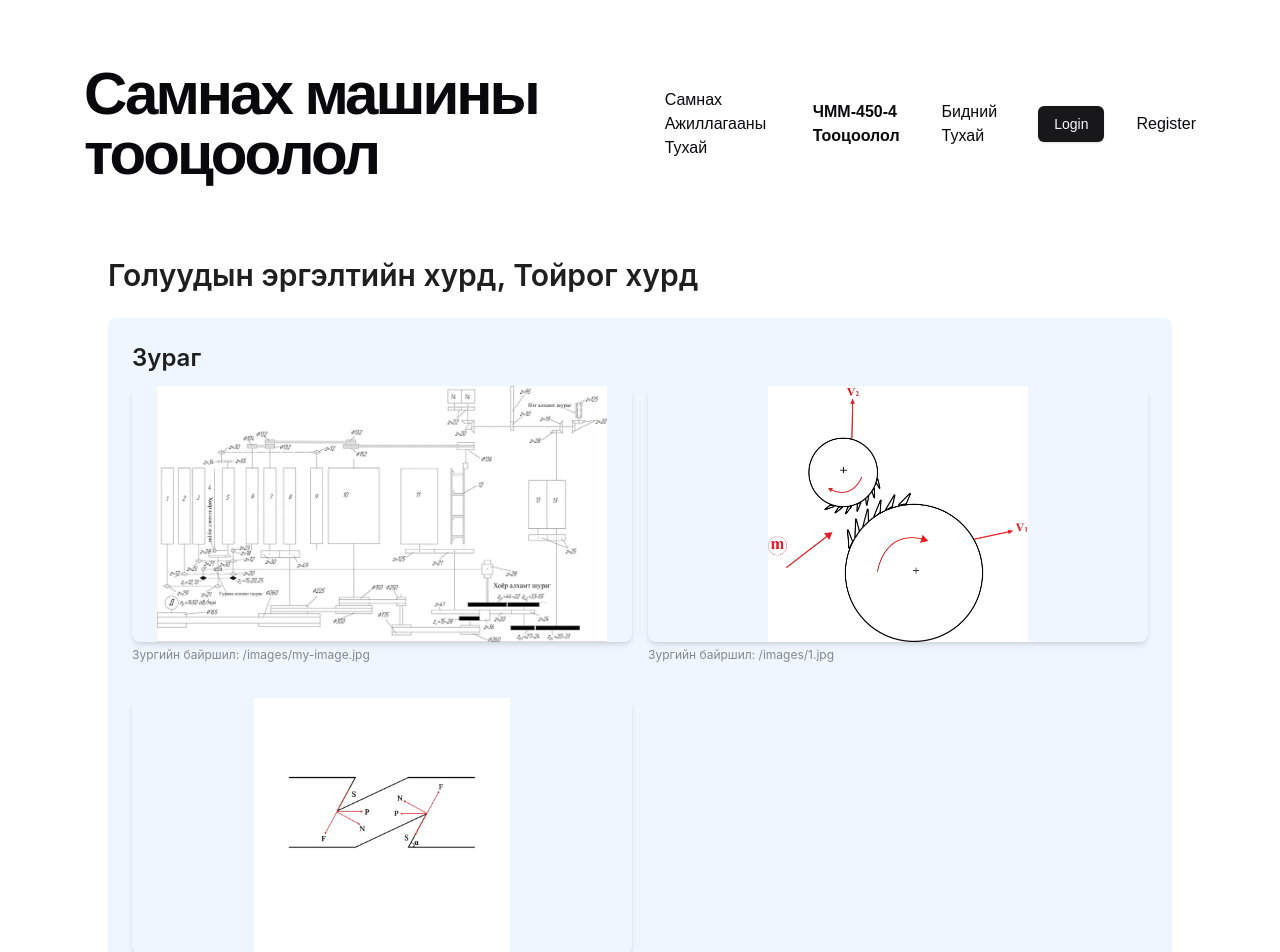
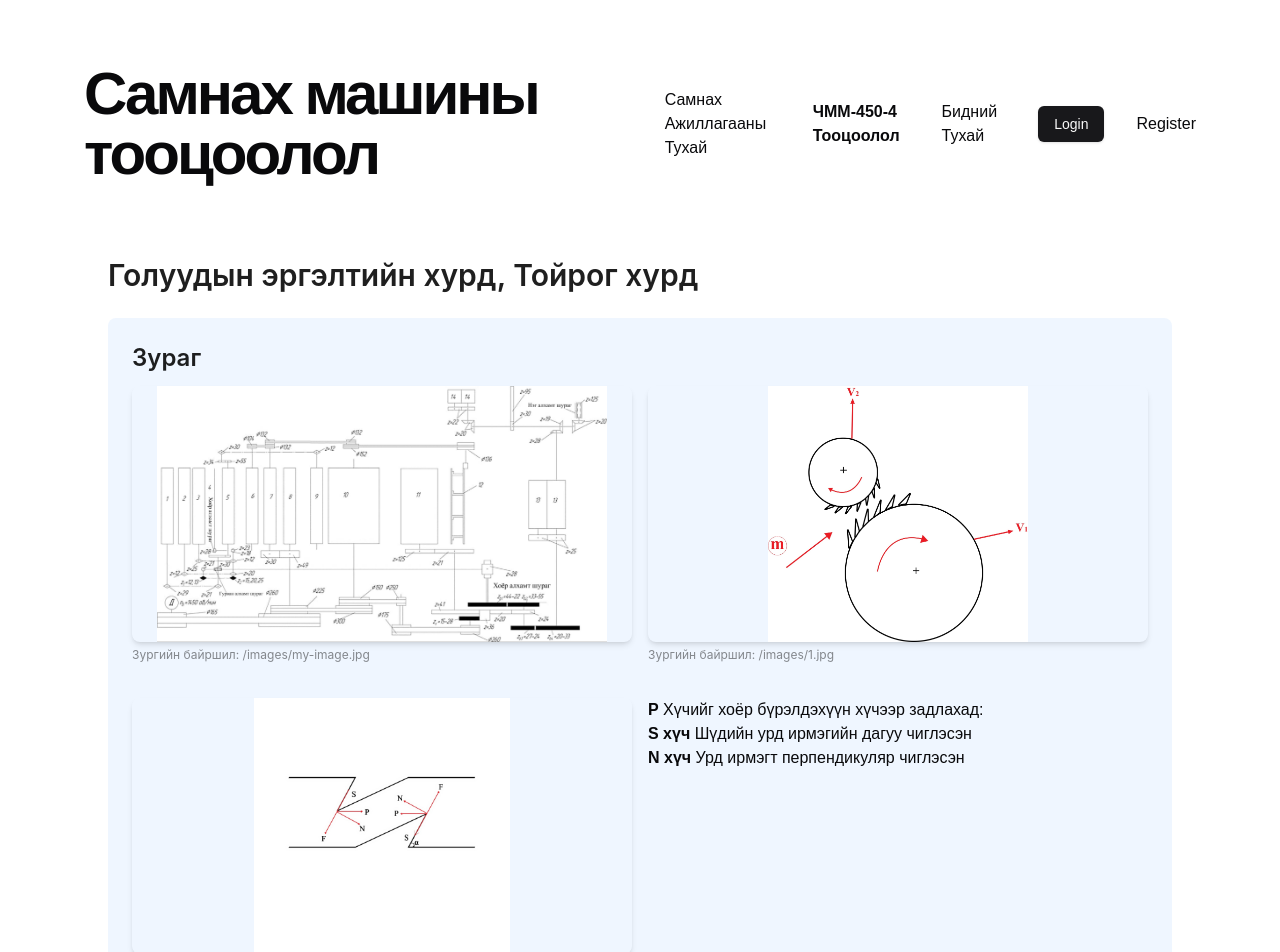
Before and after one commit to Gonchigo1/next-blog-app, a Next.js app: page /calculate in a window 1280 px wide. Shown: the top 952 px of the page. Built offline with nearby package versions, Linux system fonts and the light colour scheme.

Commit message:
Update page.tsx

```diff
--- a/src/app/calculate/page.tsx
+++ b/src/app/calculate/page.tsx
@@ -308,6 +308,15 @@ const [imageErrors, setImageErrors] = useState<Record<ImageErrorKey, boolean>>({
               Зургийн байршил: /images/2.jpg
             </Text>
           </div>
+          <p>
+  <b>P</b>  Хүчийг хоёр бүрэлдэхүүн хүчээр задлахад:
+  <br></br>
+    <b>S хүч</b> Шүдийн урд ирмэгийн дагуу чиглэсэн
+    <br>
+    </br>
+        <b>N хүч</b> Урд ирмэгт перпендикуляр чиглэсэн
+
+</p>
         </div>
 
         <div className="mt-4 p-3 bg-yellow-50 border border-yellow-200 rounded-md">
@@ -322,6 +331,7 @@ const [imageErrors, setImageErrors] = useState<Record<ImageErrorKey, boolean>>({
 
     <div className="flex flex-col md:flex-row gap-8">
       <div className="w-full md:w-1/2 space-y-6">
+
 
        <Title level={4}>n₁₀ тооцоолох</Title>
         <Form layout="vertical" onFinish={calculateN10}>
```
